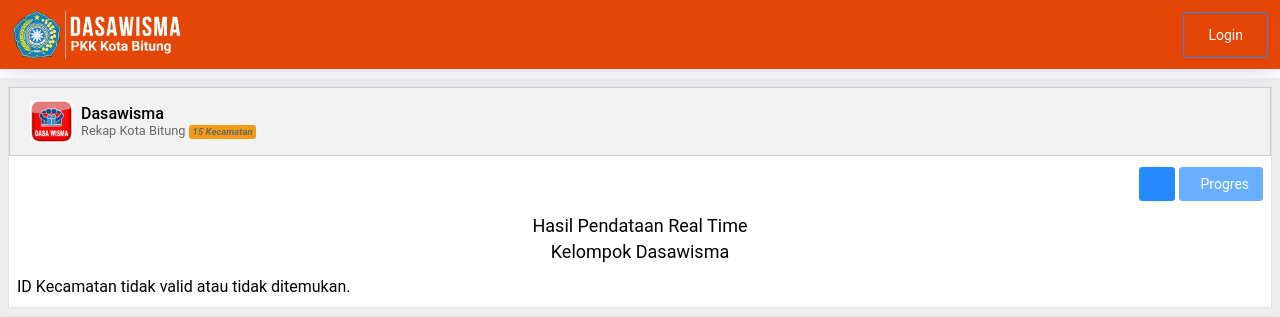
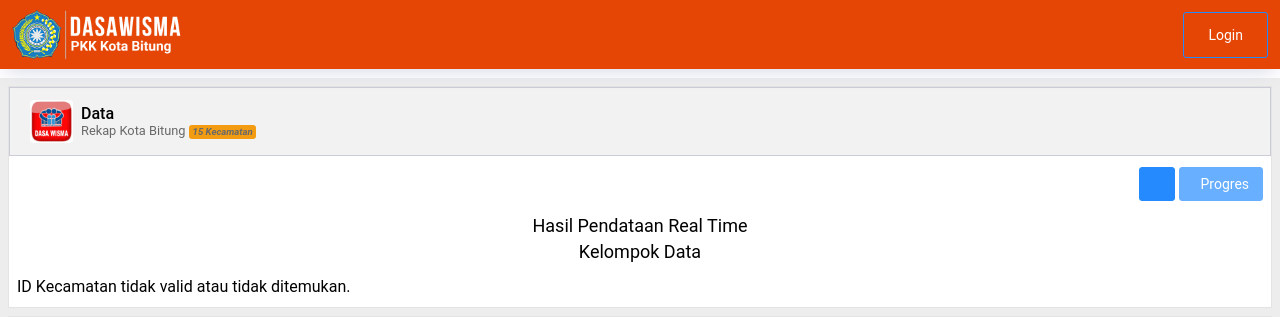
Before and after one commit to AltheaIX/web_stat, a PHP site: page /view/rekap/detail_kecamatan.php in a window 1280 px wide. Shown: the top 317 px of the page. Run offline with PHP 8.4, Linux system fonts and the light colour scheme; data that the repository does not hold is empty; some web fonts are replaced.

Commit message:
Update Detail Kecamatan

```diff
--- a/view/rekap/detail_kecamatan.php
+++ b/view/rekap/detail_kecamatan.php
@@ -103,7 +103,7 @@ $rowa = $stmta->fetch();
                 <div class="d-flex align-items-center">
                     <img class="img-sm rounded" src="../../images/160522011148_logo_dasawisma_5.png" alt="profile">
                     <div class="px-2 card-weather">
-                        <div class="px-0">Dasawisma <?php echo $rowa['nama']; ?></div>
+                        <div class="px-0">Data <?php echo $rowa['nama']; ?></div>
                         <div class="px-0 text-muted small">Rekap Kota Bitung <i class="label bg-yellow"> 15 Kecamatan </i></div>
                     </div>
                 </div>
@@ -121,7 +121,7 @@ $rowa = $stmta->fetch();
 
                 <div class="col mb-3 mt-3">
                     <h4 class="font-weight-normal text-center">Hasil Pendataan Real Time</h4>
-                    <h4 class="font-weight-normal text-center mb-2">Kelompok Dasawisma <?php echo $rowa['nama']; ?></h4>
+                    <h4 class="font-weight-normal text-center mb-2">Kelompok Data <?php echo $rowa['nama']; ?></h4>
                 </div>
 
                 <div class="table-responsive">
@@ -133,15 +133,15 @@ $idKecamatan = isset($_GET['id_kecamatan']) ? $_GET['id_kecamatan'] : null;
 
 // Pastikan ID Kecamatan tidak kosong
 if ($idKecamatan) {
-    $sql = $conn->prepare("SELECT m_kecamatan.nama AS nama_kec, data_rekap.j_kel AS jumlah_kelurahan, data_rekap.j_rw AS jumlah_rw, data_rekap.j_rt AS jumlah_rt, data_rekap.j_dasawisma AS jumlah_dasawisma, data_rekap.j_kk AS jumlah_kk FROM `data_rekap` INNER JOIN m_kecamatan ON data_rekap.id_kec = m_kecamatan.id WHERE data_rekap.id_kec = ? GROUP BY data_rekap.id_kec ORDER BY m_kecamatan.id ASC");
-    $sql->execute([$idKecamatan]);
+    $sql = $conn->prepare("SELECT m_kelurahan.nama as nama_kel, data_rekap.j_rw AS jumlah_rw, data_rekap.j_rt AS jumlah_rt, data_rekap.j_dasawisma AS jumlah_dasawisma, data_rekap.j_kk AS jumlah_kk FROM `data_rekap` INNER JOIN m_kelurahan ON data_rekap.id_kel = m_kelurahan.id WHERE data_rekap.id_kec = :id_kec GROUP BY data_rekap.id_kel ORDER BY m_kelurahan.id ASC");
+    $sql->execute([":id_kec" => $idKecamatan]);
 
     // Ambil data dari hasil kueri
-    $dataDetailKecamatan = $sql->fetch();
 ?>
 <table class="table table-hover table-bordered">
     <thead>
         <tr>
+            <th>Kelurahan</th>
             <th>RW</th>
             <th>RT</th>
             <th>Dasawisma</th>
@@ -149,13 +149,15 @@ if ($idKecamatan) {
         </tr>
     </thead>
     <tbody>
+    <?php while($dataDetailKelurahan = $sql->fetch()){ ?>
         <tr>
-            <td><?php echo $dataDetailKecamatan['jumlah_rw'];?></td>
-            <td><?php echo $dataDetailKecamatan['jumlah_rt'];?></td>
-            <td><?php echo $dataDetailKecamatan['jumlah_dasawisma'];?></td>
-            <td><?php echo $dataDetailKecamatan['jumlah_kk'];?></td>
-
+            <td><?php echo $dataDetailKelurahan['nama_kel'] ?></td>
+            <td><?php echo $dataDetailKelurahan['jumlah_rw'];?></td>
+            <td><?php echo $dataDetailKelurahan['jumlah_rt'];?></td>
+            <td><?php echo $dataDetailKelurahan['jumlah_dasawisma'];?></td>
+            <td><?php echo $dataDetailKelurahan['jumlah_kk'];?></td>
         </tr>
+    <?php } ?>
     </tbody>
 </table>
 <?php
```
